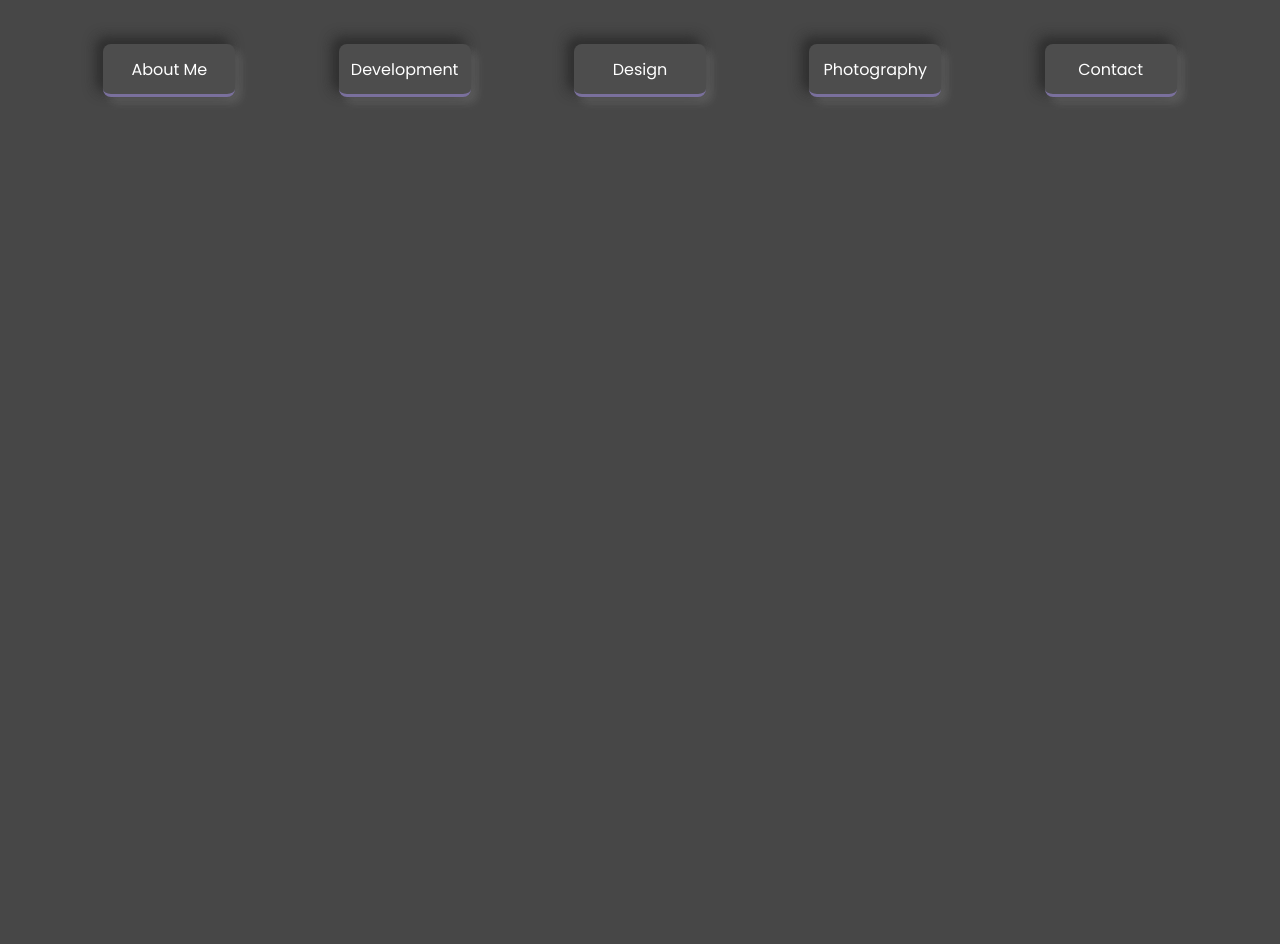
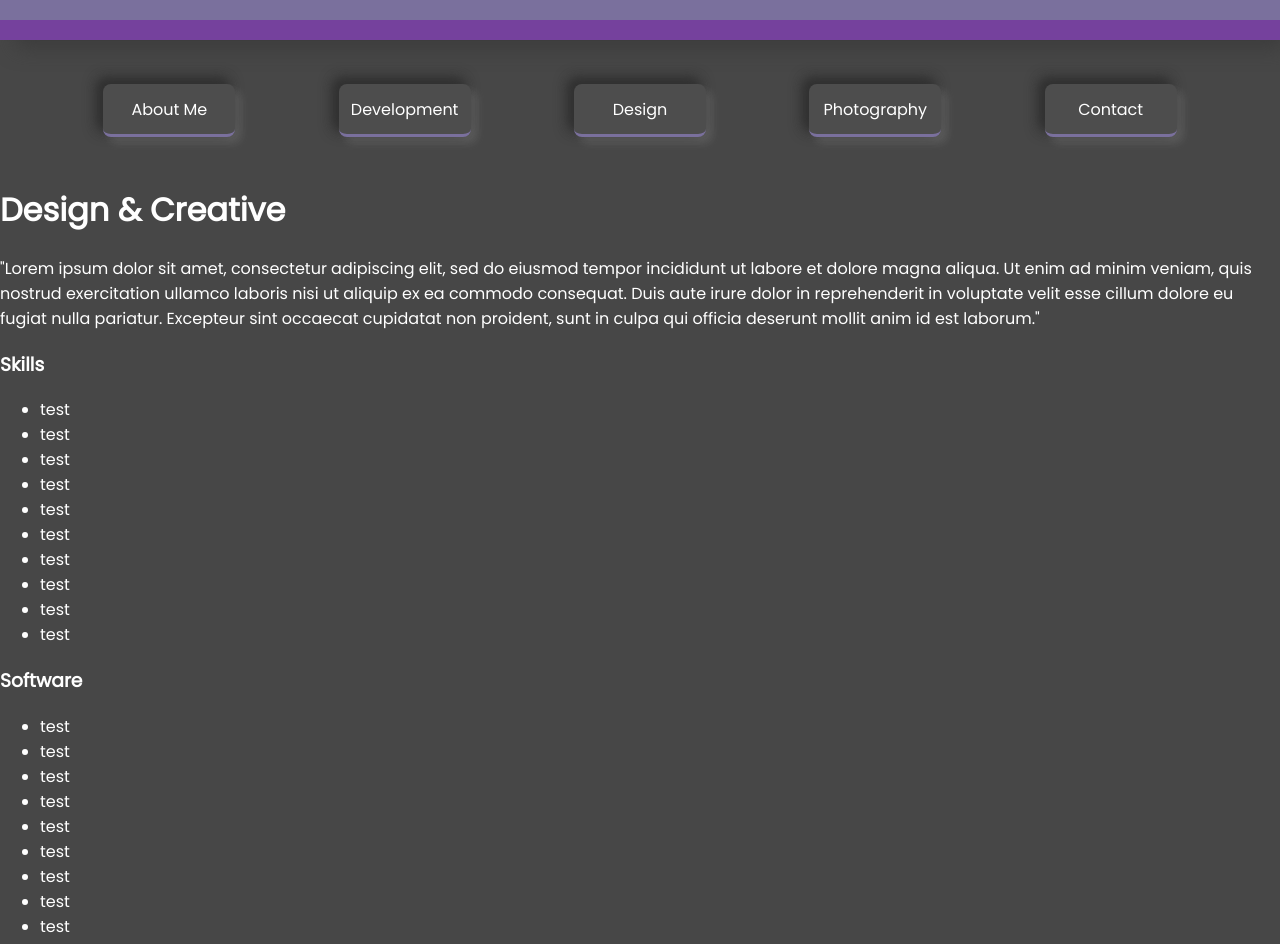
Before and after one commit to Rmiverson/rmiportfolio, a React (Create React App) app: page /design in a window 1280 px wide. Shown: the top 944 px of the page. Before the commit the page ends 800 px from the top, so only its background shows below. Built offline with nearby package versions, Linux system fonts and the light colour scheme.

Commit message:
set up for design page

```diff
--- a/src/containers/Design/Design.js
+++ b/src/containers/Design/Design.js
@@ -1,12 +1,67 @@
 import React from "react";
+import Footer from "../../components/Footer";
 import Nav from "../../components/Nav";
 
+import './Design.scss'
+
 const Design = () => {
-    return (
-        <div className="design">
-            <Nav />
+return (
+    <div className="design">
+      <div className="mid-ribbon">
+        <div className="inner-mid-ribbon"></div>
+      </div>
+      <Nav />
+
+      <div className="design-content min-height">
+        <div className="design-introduction">
+          <h1>Design & Creative</h1>
+          <p>"Lorem ipsum dolor sit amet, consectetur adipiscing elit, sed do eiusmod tempor incididunt ut labore et dolore magna aliqua. Ut enim ad minim veniam, quis nostrud exercitation ullamco laboris nisi ut aliquip ex ea commodo consequat. Duis aute irure dolor in reprehenderit in voluptate velit esse cillum dolore eu fugiat nulla pariatur. Excepteur sint occaecat cupidatat non proident, sunt in culpa qui officia deserunt mollit anim id est laborum."</p>
         </div>
-    );
+
+        <div className="design-skills-list">
+          <div className="design-skills-container">
+            <h3>Skills</h3>
+
+            <ul>
+              <li>test</li>
+              <li>test</li>
+              <li>test</li>
+              <li>test</li>
+              <li>test</li>
+              <li>test</li>
+              <li>test</li>
+              <li>test</li>
+              <li>test</li>
+              <li>test</li>
+            </ul>
+          </div>
+
+          <div className="design-software-container">
+            <h3>Software</h3>
+
+            <ul>
+              <li>test</li>
+              <li>test</li>
+              <li>test</li>
+              <li>test</li>
+              <li>test</li>
+              <li>test</li>
+              <li>test</li>
+              <li>test</li>
+              <li>test</li>
+              <li>test</li>
+            </ul>
+          </div>
+        </div>
+
+        <div className="design-projects">
+
+        </div>
+      </div>
+
+      <Footer />
+    </div>
+  );
 };
 
 export default Design;
--- /dev/null
+++ b/src/containers/Design/Design.scss
@@ -0,0 +1,20 @@
+.design {
+  display: flex;
+  flex-direction: column;
+  align-items: center;
+  height: 100%;
+
+  .mid-ribbon {
+    display: flex;
+    flex-direction: column;
+    background-color: #75419D;
+    height: 5vh;
+    width: 100%;
+    box-shadow: 10px 14px 20px -6px rgba(59, 59, 59, .9), -10px -14px 20px -6px rgba(0, 0, 0, 0.25);
+
+    .inner-mid-ribbon {
+      background-color: #7A709D;
+      height: 50%;
+    }
+  }
+}
```
